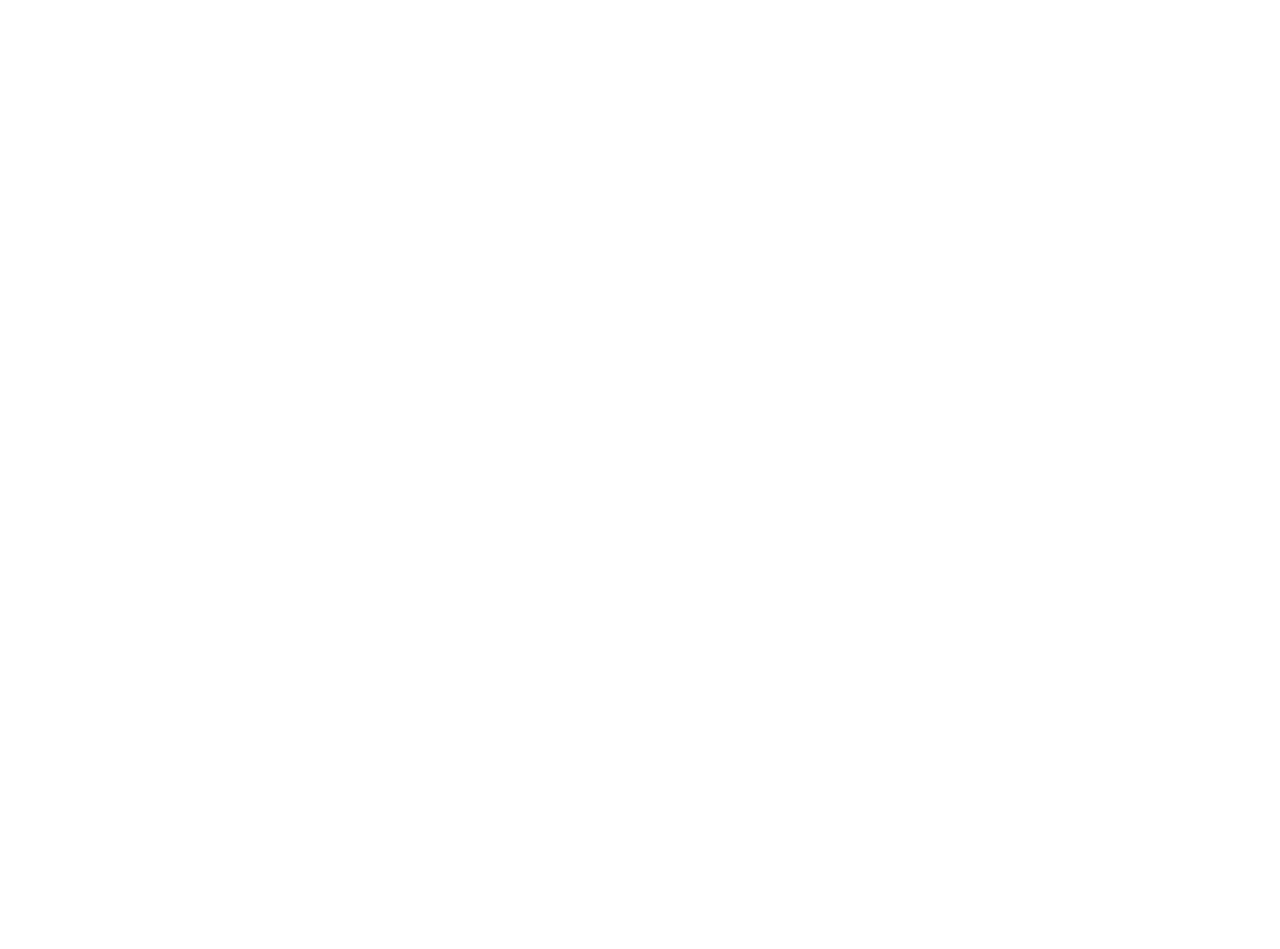
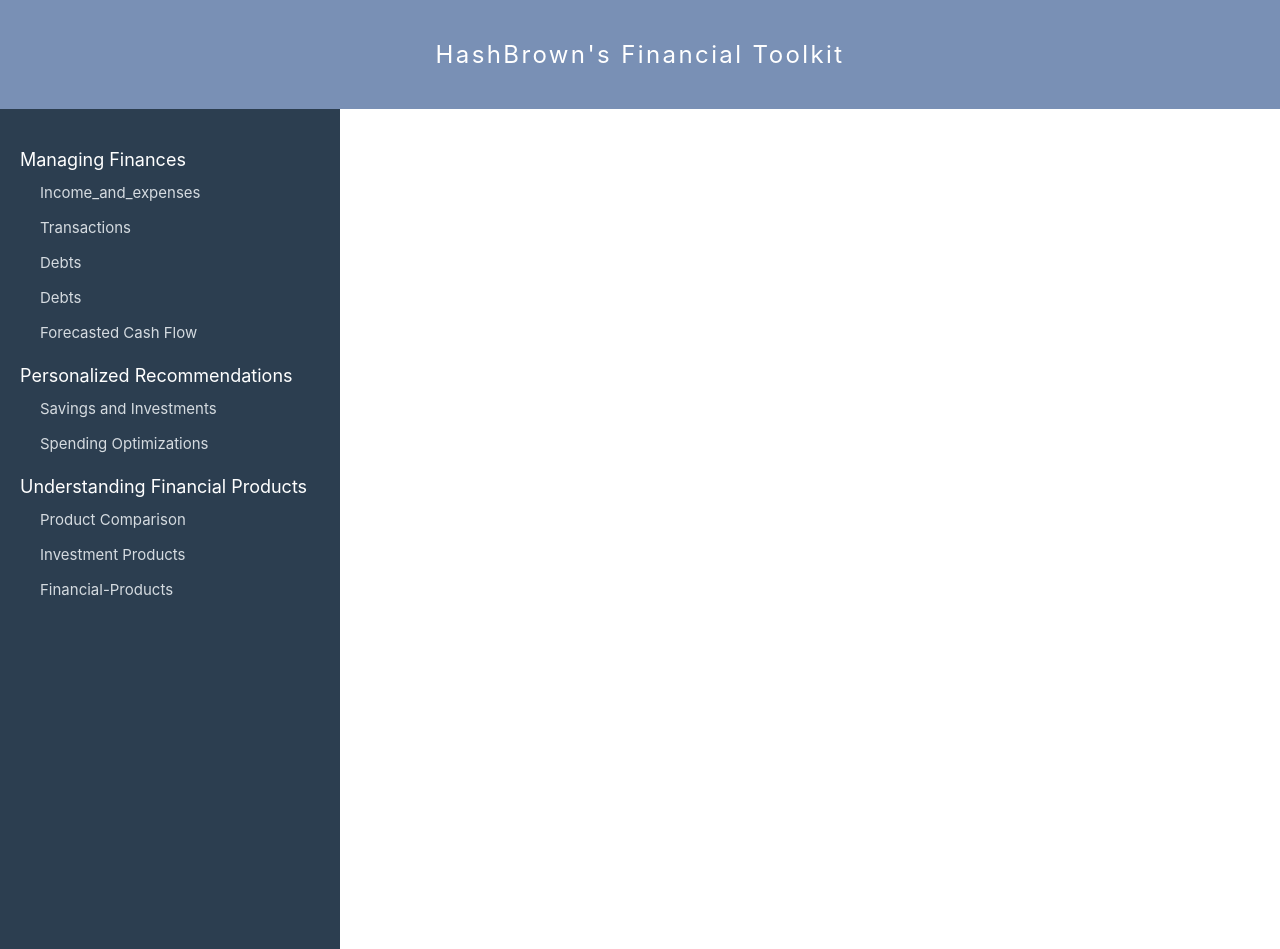
Before and after one commit to SophiaClifton/hashbrown-app, a React (Create React App) app: page /debts in a window 1280 px wide. Before the commit this address had no page. Before the commit the page ends 800 px from the top, so only its background shows below. Built offline with nearby package versions, Linux system fonts and the light colour scheme; no server answers.

Commit message:
added pages

```diff
--- a/src/App.tsx
+++ b/src/App.tsx
@@ -2,7 +2,9 @@
 import './App.css';
 import { BrowserRouter as Router, Route, Routes } from 'react-router-dom';
 import Transactions from './pages/Transactions';
+import Income_and_expenses from './pages/Income_and_expenses';
 import Home from './pages/Home';
+import Debts from './pages/Debts';
 
 const App: React.FC = () => {
   return (
@@ -17,6 +19,12 @@
 
       {/* Transactions page route */}
       <Route path="/transactions" element={<Transactions />} />
+
+      {/* Income and expenses page route */}
+      <Route path="/income_and_expenses" element={<Income_and_expenses />} />
+
+      <Route path="/debts" element={<Debts />} />
+
     </Routes>
   </div>
 </Router>
--- a/src/components/Sidebar.tsx
+++ b/src/components/Sidebar.tsx
@@ -16,10 +16,10 @@
         <li>
           <a href="#managing-finances">Managing Finances</a>
           <ul>
-            <li className="sub"><a href="#income-expenses">Income and Expenses</a></li>
-            {/* Corrected Link tag with proper closing */}
+            <li className="sub"><Link to="/income_and_expenses">Income_and_expenses</Link></li>
+
             <li className="sub"><Link to="/transactions">Transactions</Link></li> {/* Closing Link tag added */}
-            <li className="sub"><a href="#investments">Investments</a></li>
+            <li className="sub"><Link to="/debts">Debts</Link> </li>
             <li className="sub"><a href="#debts">Debts</a></li>
             <li className="sub"><a href="#cash-flow">Forecasted Cash Flow</a></li>
           </ul>
--- /dev/null
+++ b/src/pages/Debts.tsx
@@ -0,0 +1,16 @@
+import React from 'react';
+import Banner from "../components/Banner";
+import Sidebar from "../components/Sidebar";
+import Chatbot from "../components/Chatbot";
+
+const Debts: React.FC = () => {
+  return (
+    <>
+      <Banner />
+      <Sidebar />
+      <Chatbot />
+    </>
+  );
+};
+
+export default Debts;
--- /dev/null
+++ b/src/pages/Income_and_expenses.tsx
@@ -0,0 +1,16 @@
+import React from 'react';
+import Banner from "../components/Banner";
+import Sidebar from "../components/Sidebar";
+import Chatbot from "../components/Chatbot";
+
+const Income_and_expenses: React.FC = () => {
+  return (
+    <>
+      <Banner />
+      <Sidebar />
+      <Chatbot />
+    </>
+  );
+};
+
+export default Income_and_expenses;
```
Also changed, not shown: 1 other file (tests, documents, lock files or other folders).
